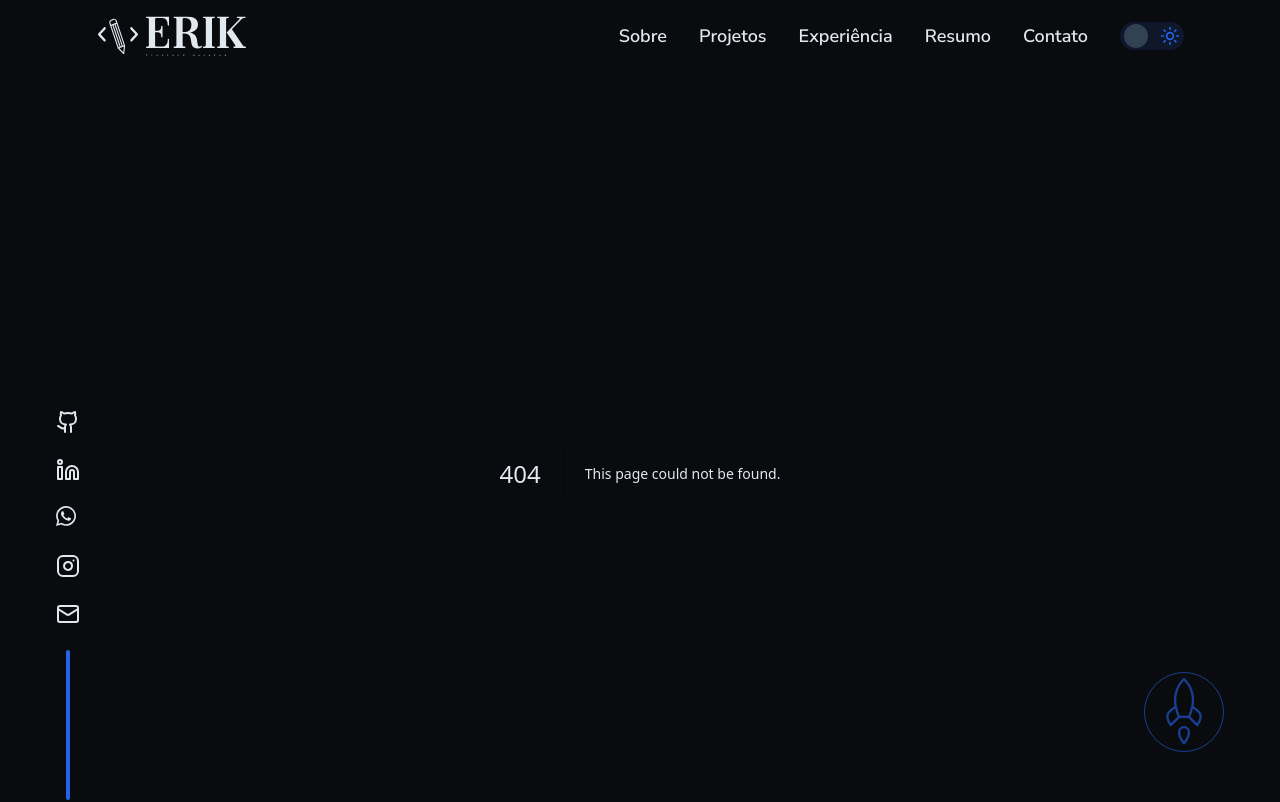
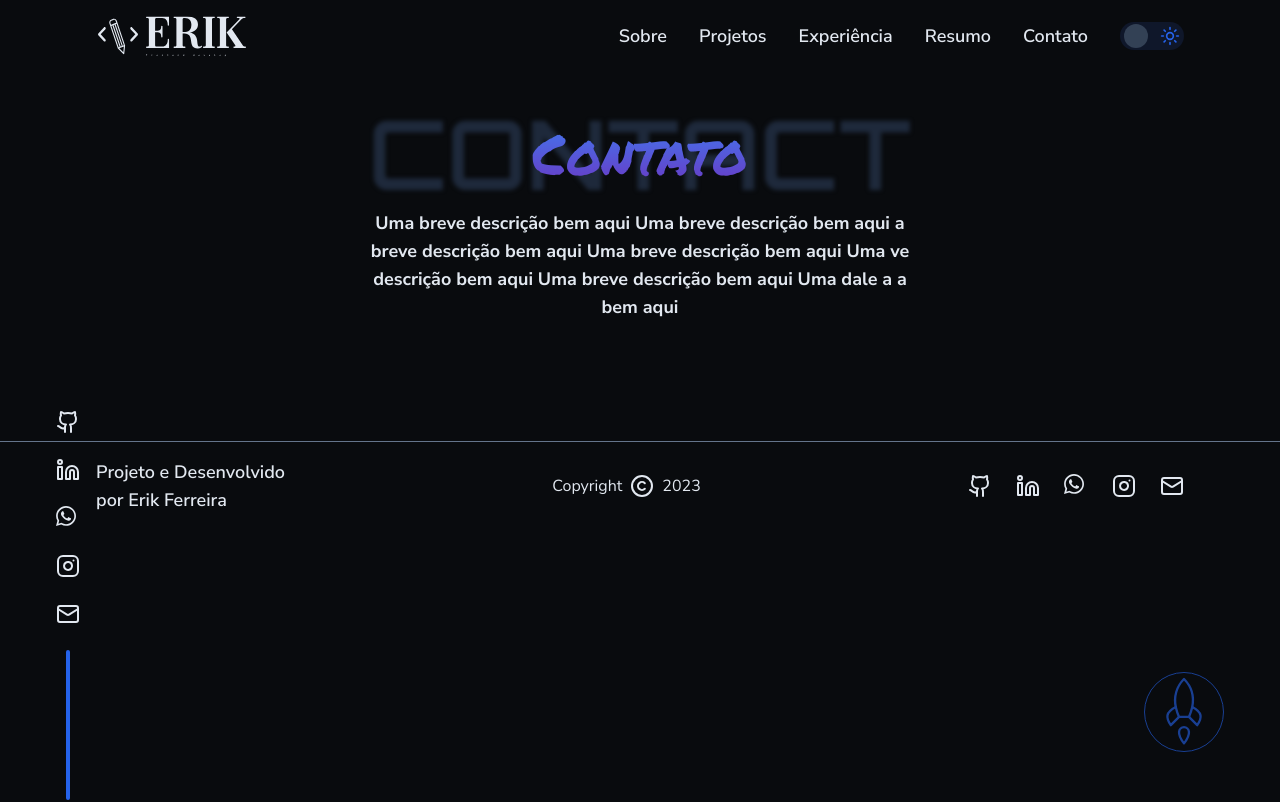
Before and after one commit to erik-ferreira/portfolio, a Next.js app: page /contact in a window 1280 px wide. Before the commit this address had no page. Shown: the top 802 px of the page. Built offline with nearby package versions, Linux system fonts and the light colour scheme.

Commit message:
fix description component

```diff
--- a/src/app/about/page.tsx
+++ b/src/app/about/page.tsx
@@ -5,7 +5,7 @@ import { Icon } from "@/components/Icon"
 import { Title } from "@/components/Title"
 import { Button } from "@/components/Button"
 import { SocialIcons } from "@/components/SocialIcons"
-import { DescriptionPage } from "@/components/DescriptionPage"
+import { Description } from "@/components/Description"
 
 import erikPNG from "@/assets/erik.png"
 
@@ -14,7 +14,7 @@ export default function About() {
     <main className="max-w-content w-content mx-auto p-8 flex flex-col gap-16">
       <section>
         <Title label="Sobre" labelBackground="About" />
-        <DescriptionPage description="Uma breve descrição aqui" />
+        <Description label="Uma breve descrição aqui" />
 
         <article className="max-w-[932px] mx-auto flex gap-8">
           <div className="max-w-[350px] w-full flex flex-col items-center gap-4">
--- /dev/null
+++ b/src/app/contact/page.tsx
@@ -0,0 +1,20 @@
+import Link from "next/link"
+import Image from "next/image"
+
+import { Icon } from "@/components/Icon"
+import { Title } from "@/components/Title"
+import { Description } from "@/components/Description"
+import { IconSvgExternal } from "@/components/IconSvgExternal"
+
+export default function Contact() {
+  return (
+    <main className="max-w-content w-content mx-auto p-8 flex flex-col gap-16">
+      <section>
+        <Title label="Contato" labelBackground="Contact" />
+        <Description label="Uma breve descrição bem aqui Uma breve descrição bem aqui a breve descrição bem aqui Uma breve descrição bem aqui Uma ve descrição bem aqui Uma breve descrição bem aqui Uma dale a a bem aqui" />
+      </section>
+
+      <article></article>
+    </main>
+  )
+}
--- a/src/app/resume/page.tsx
+++ b/src/app/resume/page.tsx
@@ -1,7 +1,7 @@
 import { Icon } from "@/components/Icon"
 import { Title } from "@/components/Title"
 import { Button } from "@/components/Button"
-import { DescriptionPage } from "@/components/DescriptionPage"
+import { Description } from "@/components/Description"
 import { Curriculum } from "@/components/Curriculum"
 
 export default function About() {
@@ -9,7 +9,7 @@ export default function About() {
     <main className="max-w-content w-content mx-auto p-8 flex flex-col gap-16">
       <section>
         <Title label="Resumo" labelBackground="Summary" />
-        <DescriptionPage description="Abaixo você poderá ver o meu currículo e baixar o arquivo" />
+        <Description label="Abaixo você poderá ver o meu currículo e baixar o arquivo" />
 
         <Curriculum />
 
--- /dev/null
+++ b/src/components/Description.tsx
@@ -0,0 +1,21 @@
+import { ComponentProps } from "react"
+
+import { twMerge } from "@/utils/twMerge"
+
+interface DescriptionProps extends ComponentProps<"p"> {
+  label: string
+}
+
+export function Description({ label, className, ...rest }: DescriptionProps) {
+  return (
+    <p
+      className={twMerge(
+        "max-w-[550px] text-lg font-bold text-center mx-auto mt-2 mb-6",
+        className
+      )}
+      {...rest}
+    >
+      {label}
+    </p>
+  )
+}
--- a/src/components/DescriptionPage.tsx
+++ /dev/null
@@ -1,21 +0,0 @@
-import { ComponentProps } from "react"
-
-import { twMerge } from "@/utils/twMerge"
-
-interface DescriptionPageProps extends ComponentProps<"p"> {
-  description: string
-}
-
-export function DescriptionPage({
-  description,
-  className,
-  ...rest
-}: DescriptionPageProps) {
-  return (
-    <p
-      className={twMerge("text-lg font-bold text-center mt-2 mb-6", className)}
-    >
-      {description}
-    </p>
-  )
-}
```
